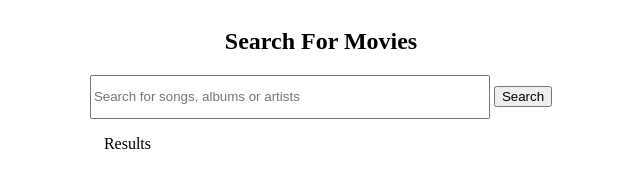
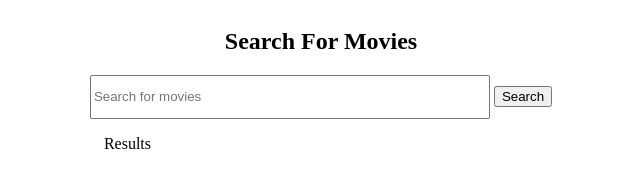
Before and after one commit to Gladys-Angela/Phase-1-Project, a plain HTML site: page index.html in a window 1280 px wide. Shown: the top 171 px of the page, without its empty margins (319-959 px from the left). Drawn offline with Linux system fonts and the light colour scheme.

Commit message:
placeholderchange

```diff
--- a/index.html
+++ b/index.html
@@ -17,7 +17,7 @@
               name="search"
               style="height: 44px; width: 400px"
               type="search"
-              placeholder="Search for songs, albums or artists"
+              placeholder="Search for movies"
             />
 
             <button id="search-btn">Search</button>
```
